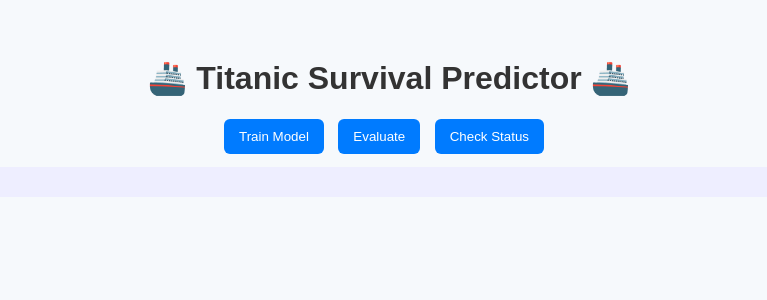
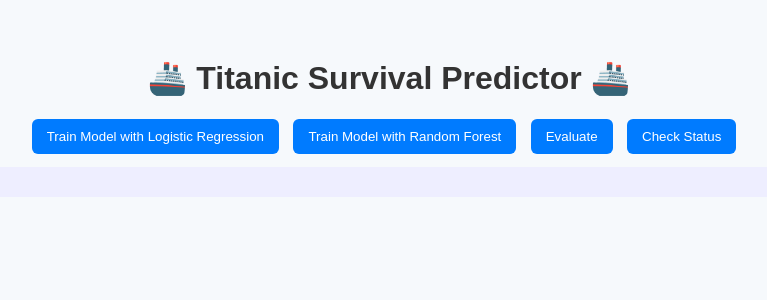
Before and after one commit to IvelinIskrenov/Titanic-Survival-Prediction, a Flask app: page / in a window 1280 px wide. Shown: the top 300 px of the page, without its empty margins (251-1018 px from the left). Run offline with Flask 3, Linux system fonts and the light colour scheme.

Commit message:
Update little bugs

```diff
--- a/TitanicSurvivalPredictionsModel.py
+++ b/TitanicSurvivalPredictionsModel.py
@@ -220,6 +220,9 @@ class SurvivalPrediction():
             test_score = self.__model_LR.best_estimator_.score(self.__X_test, self.__y_test)
             print(f"\nTest set accuracy of Logistic Regression: {test_score:.2%}")
 
+    def make_single_predict():
+        PD
+
     def run_pipeline(self):
         self.load_data()
         self.split_data()
--- a/templates/index.html
+++ b/templates/index.html
@@ -7,10 +7,36 @@
 <body>
     <h1>🚢 Titanic Survival Predictor 🚢</h1>
     <nav>
-        <button onclick="train()">Train Model</button>
+        <button onclick="trainLR()">Train Model with Logistic Regression</button>
+        <button onclick="trainRF()">Train Model with Random Forest</button>
         <button onclick="evaluate()">Evaluate</button>
         <button onclick="checkStatus()">Check Status</button>
     </nav>
+    <form>
+
+    </form>
     <pre id="output"></pre>
+    <script>
+            async function train()
+            {
+                const res = await fetch('/train');
+                const data = await res.json();
+                document.getElementById('output').textContent = JSON.stringify(data, null, 2);
+            }
+
+            async function evaluate()
+            {
+                const res = await fetch('/evaluate');
+                const data = await res.json();
+                document.getElementById('output').textContent = JSON.stringify(data, null, 2);
+            }
+
+            async function checkStatus()
+            {
+                const res = await fetch('/status');
+                const data = await res.json();
+                document.getElementById('output').textContent = JSON.stringify(data, null, 2);
+            }
+        </script>
 </body>
 </html>
```
